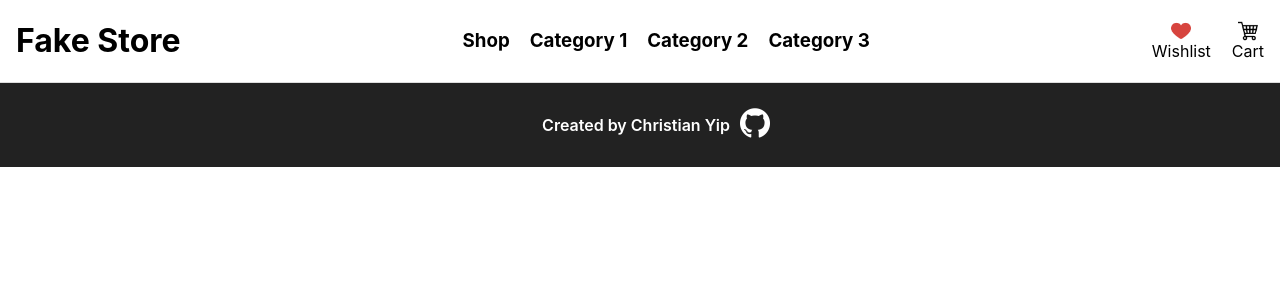
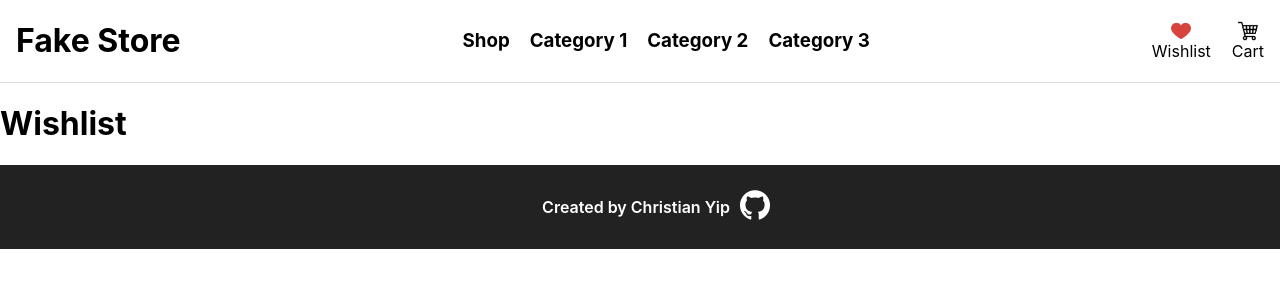
Before and after one commit to c-yip/shopping-cart, a React (Create React App) app: page /wishlist in a window 1280 px wide. Shown: the top 300 px of the page. Built offline with nearby package versions, Linux system fonts and the light colour scheme; the HTML template or start-up script is replaced by a standard one.

Commit message:
Add wishlist page and route to wishlist.

```diff
--- a/src/App.js
+++ b/src/App.js
@@ -5,6 +5,7 @@
 import Footer from "./components/Footer";
 import Home from "./pages/Home";
 import Cart from "./pages/Cart";
+import Wishlist from "./pages/Wishlist";
 
 function App() {
   return (
@@ -14,6 +15,7 @@
       <Routes>
         <Route path="/" element={<Home />} />
         <Route path="/cart" element={<Cart />} />
+        <Route path="/wishlist" element={<Wishlist />} />
       </Routes>
 
       <Footer />
--- /dev/null
+++ b/src/pages/Wishlist.js
@@ -0,0 +1,3 @@
+export default function Wishlist() {
+  return <h1>Wishlist</h1>;
+}
```
